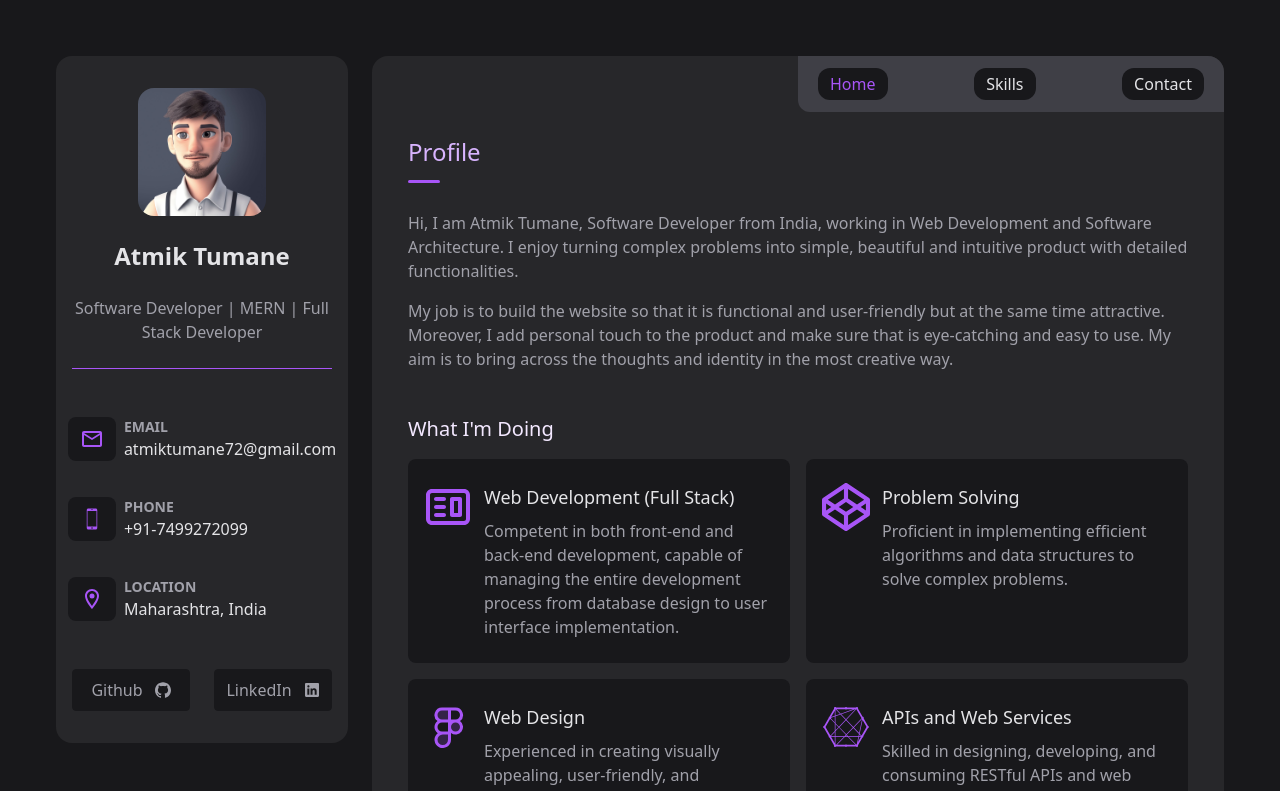
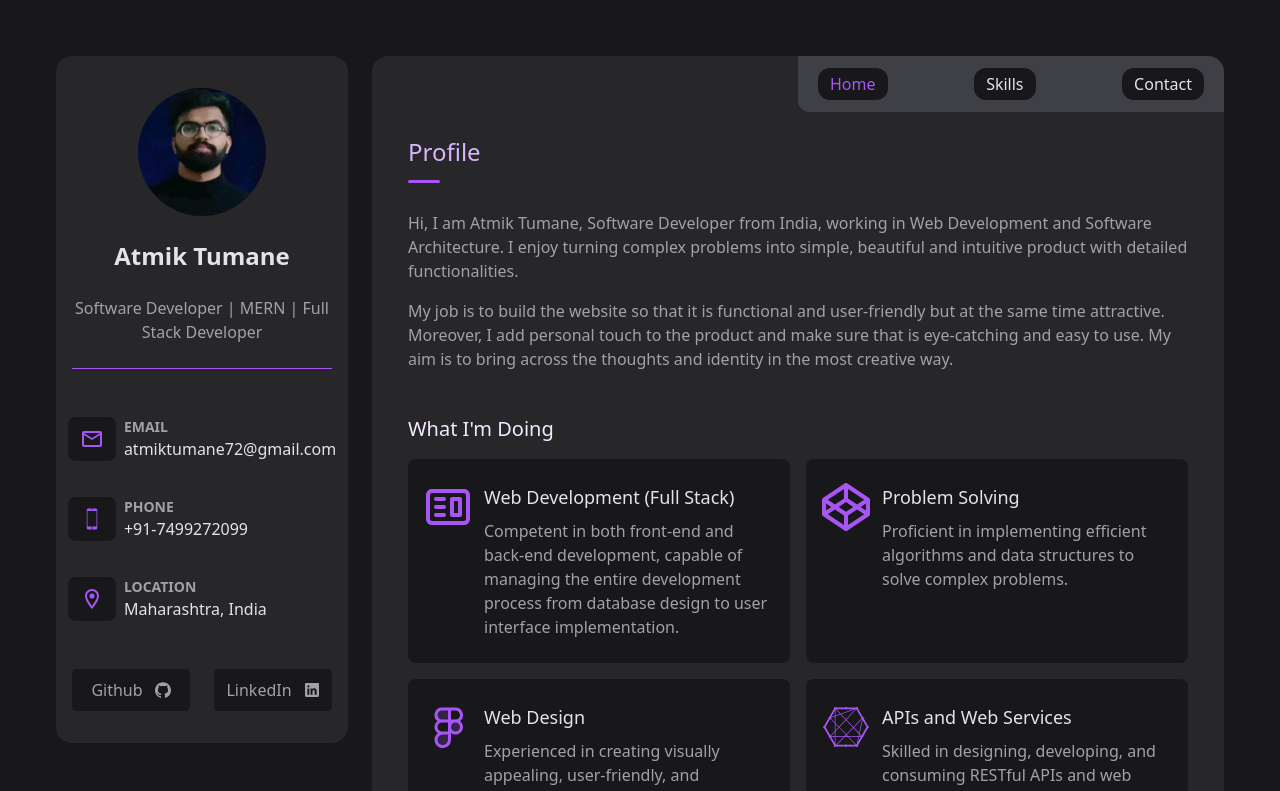
Before and after one commit to atmiktumane/Portfolio, a React (Vite) app: page / in a window 1280 px wide. Shown: the top 791 px of the page. Built offline with nearby package versions, Linux system fonts and the light colour scheme.

Commit message:
Updated Profile Photo

```diff
--- a/src/components/Sidebar.jsx
+++ b/src/components/Sidebar.jsx
@@ -1,5 +1,5 @@
 import React from "react";
-import logo from "../assets/profileImage.jpeg";
+import logo from "../assets/atmikPhoto.jpeg";
 import { MdMailOutline } from "react-icons/md";
 import { IoIosPhonePortrait } from "react-icons/io";
 import { MdOutlineLocationOn } from "react-icons/md";
@@ -11,7 +11,7 @@ export const Sidebar = () => {
     <div className="w-full xl:w-1/4 h-[100%] flex flex-col justify-between items-center px-4 py-8 bg-zinc-800 rounded-2xl">
       {/* Row 1 : Profile Image, Name, Designation */}
       <div className="row-1 flex flex-col items-center space-y-6">
-        <img src={logo} alt="/" className="h-32 w-32 rounded-2xl" />
+        <img src={logo} alt="/" className="h-32 w-32 rounded-full" />
 
         <p className="text-2xl font-semibold">Atmik Tumane</p>
         <p className="text-center text-zinc-400">
```
Also changed, not shown: src/assets/atmikPhoto.jpeg (added).
